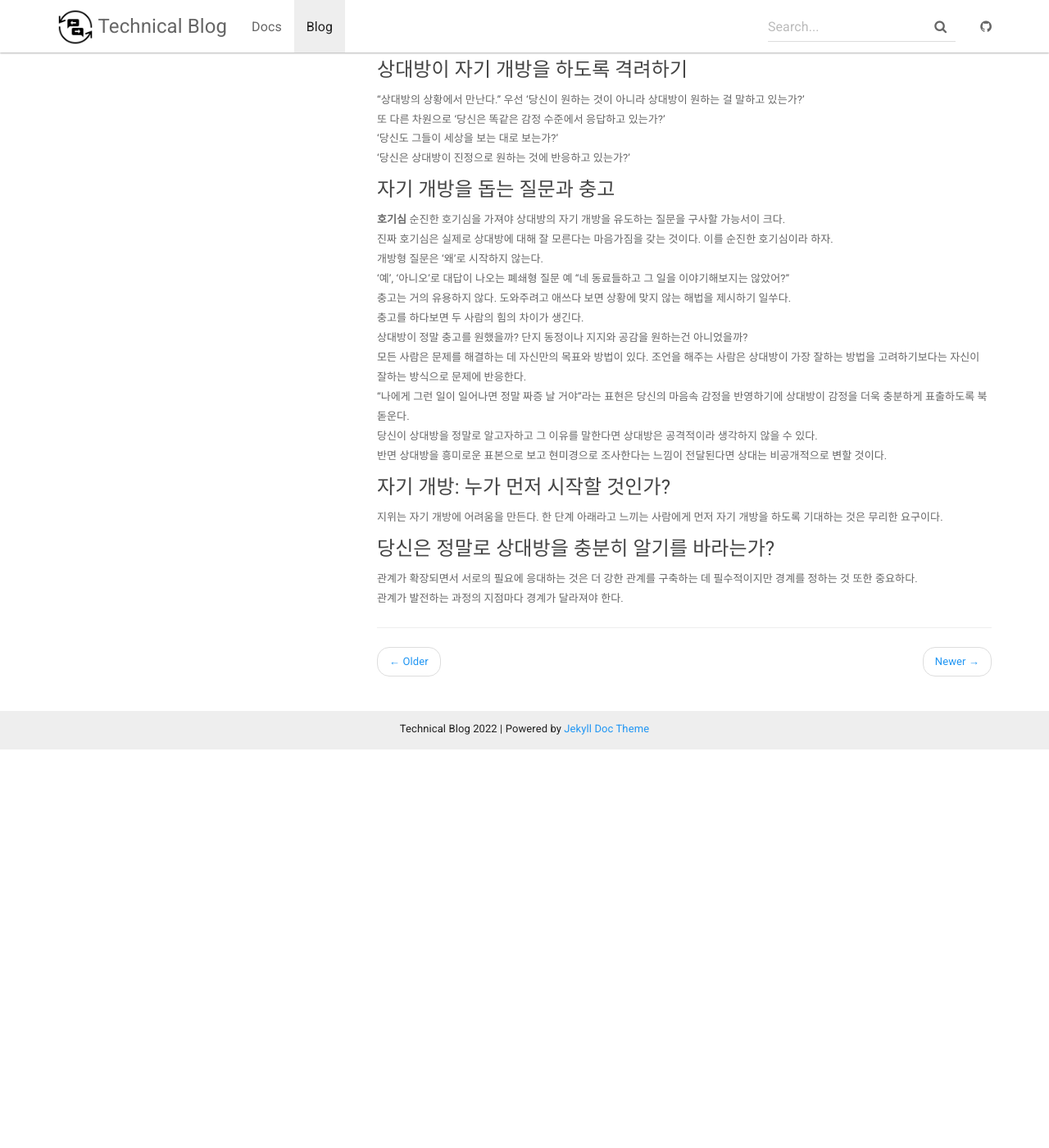
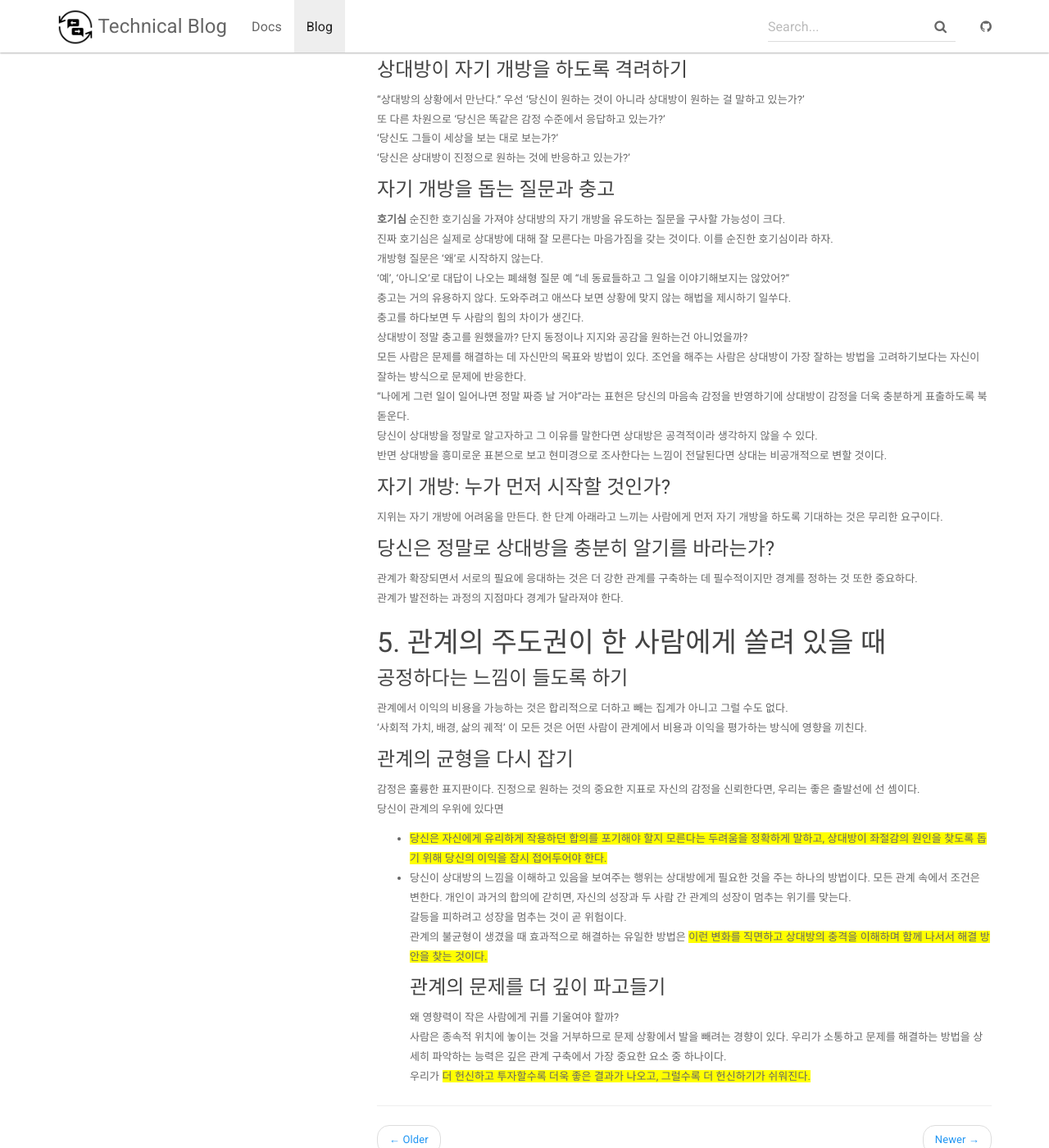
Before and after one commit to contravia-cloud/TechnicalBlog2, a Jekyll site: the page built from _posts/2022-05-05-connect.md, in a window 1280 px wide and 1400 px high, scrolled down 1053 px. Shown: the whole window at 82% size. Built offline with Jekyll 4.4.1, drawn with Linux system fonts in a browser that asks for light colours; before the commit the page ends 1967 px from its top, so only the background shows below that; some of the changed text lies outside the part shown.

Commit message:
Update 2022-05-05-connect.md

```diff
--- a/_posts/2022-05-05-connect.md
+++ b/_posts/2022-05-05-connect.md
@@ -37,7 +37,7 @@ author: contravia
  '당신도 그들이 세상을 보는 대로 보는가?'
  '당신은 상대방이 진정으로 원하는 것에 반응하고 있는가?'
 #### 자기 개방을 돕는 질문과 충고
- **호기심** 순진한 호기심을 가져야 상대방의 자기 개방을 유도하는 질문을 구사할 가능서이 크다.
+ **호기심** 순진한 호기심을 가져야 상대방의 자기 개방을 유도하는 질문을 구사할 가능성이 크다.
  진짜 호기심은 실제로 상대방에 대해 잘 모른다는 마음가짐을 갖는 것이다.  이를 순진한 호기심이라 하자.
  개방형 질문은 '왜'로 시작하지 않는다.
  '예', '아니오'로 대답이 나오는 폐쇄형 질문 예 "네 동료들하고 그 일을 이야기해보지는 않았어?"
@@ -53,3 +53,22 @@ author: contravia
 #### 당신은 정말로 상대방을 충분히 알기를 바라는가?
  관계가 확장되면서 서로의 필요에 응대하는 것은 더 강한 관계를 구축하는 데 필수적이지만 경계를 정하는 것 또한 중요하다.
  관계가 발전하는 과정의 지점마다 경계가 달라져야 한다.
+
+
+### 5. 관계의 주도권이 한 사람에게 쏠려 있을 때
+#### 공정하다는 느낌이 들도록 하기
+ 관계에서 이익의 비용을 가능하는 것은 합리적으로 더하고 빼는 집계가 아니고 그럴 수도 없다.
+ '사회적 가치, 배경, 삶의 궤적' 이 모든 것은 어떤 사람이 관계에서 비용과 이익을 평가하는 방식에 영향을 끼친다.
+#### 관계의 균형을 다시 잡기
+ 감정은 훌륭한 표지판이다. 진정으로 원하는 것의 중요한 지표로 자신의 감정을 신뢰한다면, 우리는 좋은 출발선에 선 셈이다.
+ 당신이 관계의 우위에 있다면
+ - <span style="background-color:yellow">당신은 자신에게 유리하게 작용하던 합의를 포기해야 할지 모른다는 두려움을 정확하게 말하고, 상대방이 좌절감의 원인을 찾도록 돕기 위해 당신의 이익을 잠시 접어두어야 한다.</span>
+ - 당신이 상대방의 느낌을 이해하고 있음을 보여주는 행위는 상대방에게 필요한 것을 주는 하나의 방법이다.
+ 모든 관계 속에서 조건은 변한다. 개인이 과거의 합의에 갇히면, 자신의 성장과 두 사람 간 관계의 성장이 멈추는 위기를 맞는다.
+ 갈등을 피하려고 성장을 멈추는 것이 곧 위험이다.
+ 관계의 불균형이 생겼을 때 효과적으로 해결하는 유일한 방법은 <span style="background-color:yellow">이런 변화를 직면하고 상대방의 충격을 이해하며 함께 나서서 해결 방안을 찾는 것이다.</span>
+#### 관계의 문제를 더 깊이 파고들기
+ 왜 영향력이 작은 사람에게 귀를 기울여야 할까?
+ 사람은 종속적 위치에 놓이는 것을 거부하므로 문제 상황에서 발을 빼려는 경향이 있다.
+ 우리가 소통하고 문제를 해결하는 방법을 상세히 파악하는 능력은 깊은 관계 구축에서 가장 중요한 요소 중 하나이다.
+ 우리가 <span style="background-color:yellow">더 헌신하고 투자할수록 더욱 좋은 결과가 나오고, 그럴수록 더 헌신하기가 쉬워진다.</span>
```
Also changed, not shown: other parts of _posts/2022-05-05-connect.md (+2 -2 lines).
